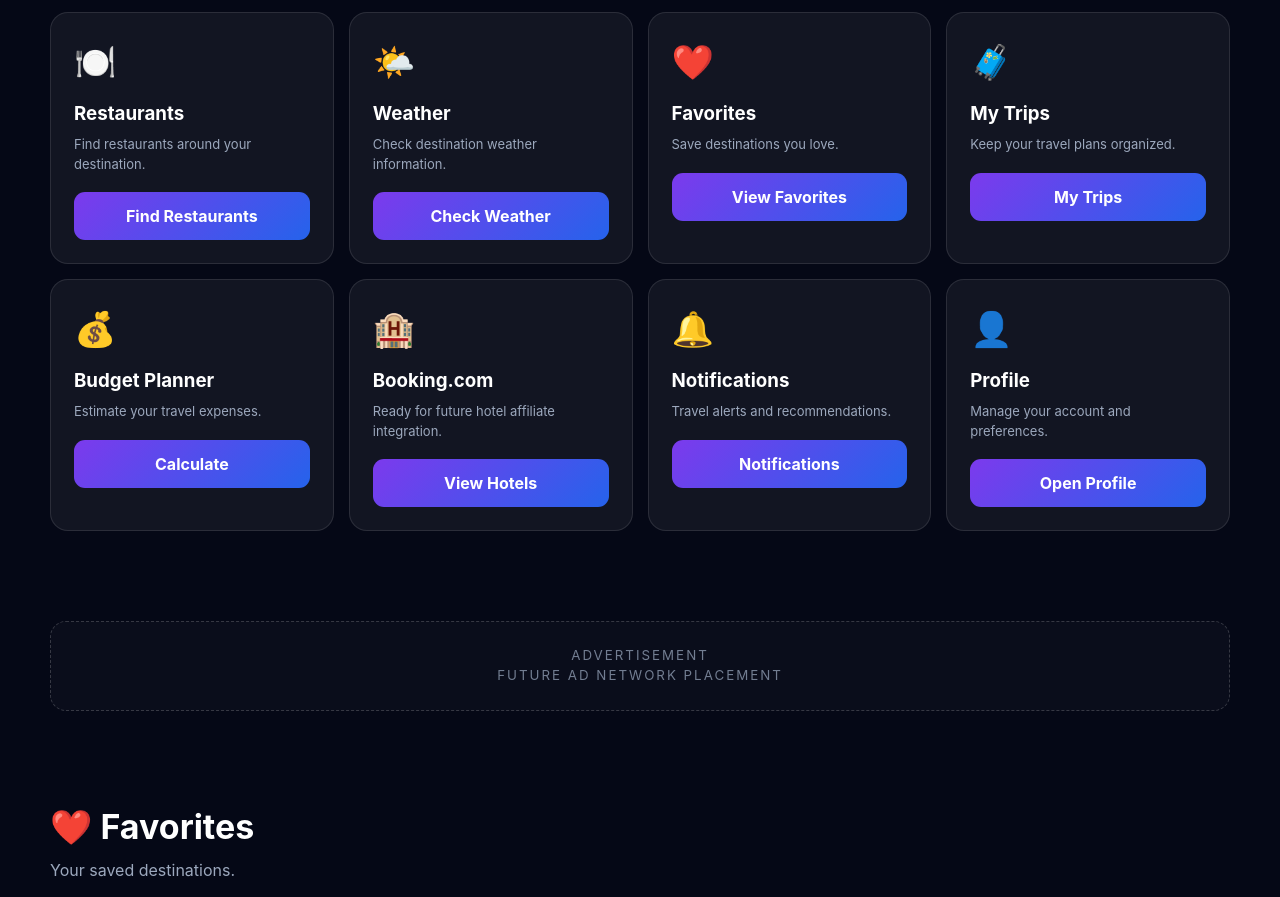
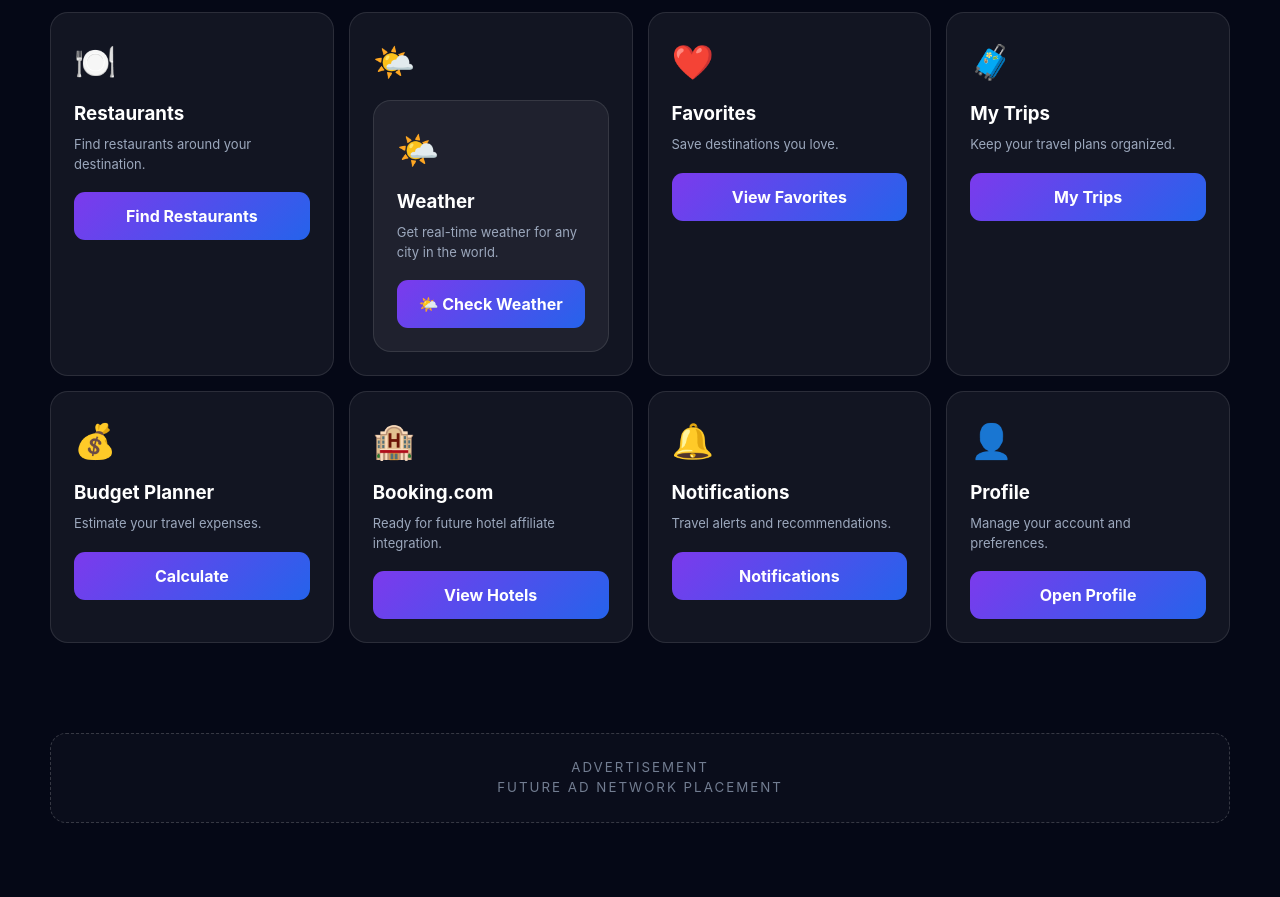
Before and after one commit to pesmazyar6-code/voynexa, a plain HTML site: page index.html in a window 1280 px wide. Shown: the part 3471-4368 px from the top of the page. Drawn offline with Linux system fonts and the light colour scheme.

Commit message:
Update Weather section
Updated weather feature with enhanced description and button.

```diff
--- a/index.html
+++ b/index.html
@@ -1016,14 +1016,19 @@
 <div class="feature">
 
 <div class="feature-icon">🌤️</div>
-
-<h3>Weather</h3>
-
-<p>Check destination weather information.</p>
-
-<button class="full" onclick="service('Weather')">
-Check Weather
-</button>
+<div class="feature">
+    <div class="feature-icon">🌤️</div>
+
+    <h3>Weather</h3>
+
+    <p>
+        Get real-time weather for any city in the world.
+    </p>
+
+    <button class="full" onclick="openWeather()">
+        🌤️ Check Weather
+    </button>
+</div>
 
 </div>
 
```
